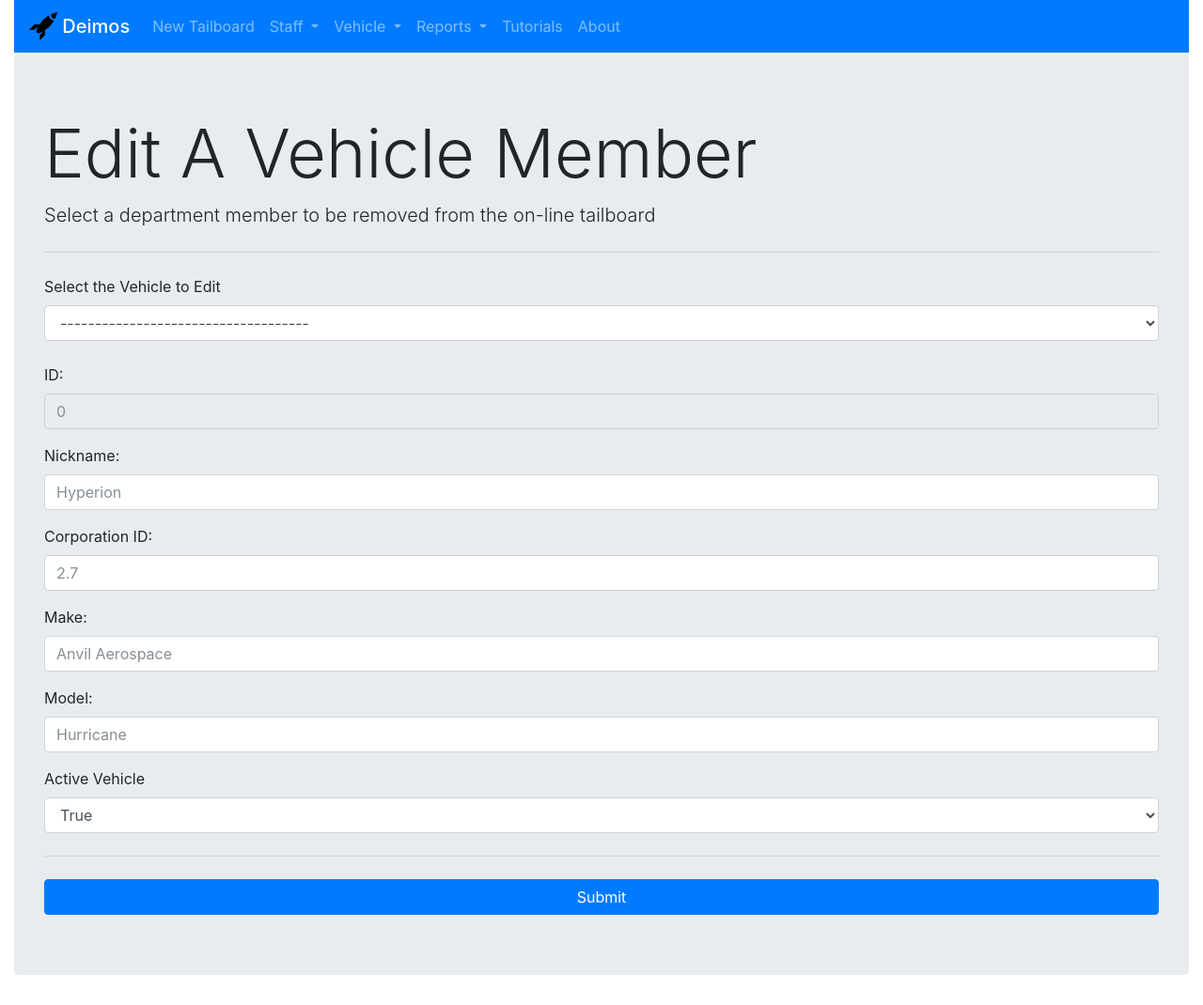
After one commit to kevans05/Deimos, a Flask app: page /editVehicle in a window 1280 px wide. The commit adds this page. Shown: the whole page at 94% size. Run offline with Flask 2, Linux system fonts and the light colour scheme; some libraries are stand-ins or nearby versions.

Commit message:
just need to add tailboard and a print function

```diff
--- /dev/null
+++ b/project/static/js/vehicleEditJS.js
@@ -0,0 +1,12 @@
+function myFunction() {
+    var str=document.getElementById('editVehicle').value.split(";")
+    alert(str)
+    document.getElementById("id").value = str[0];
+    document.getElementById("inputid").value = str[0];
+    document.getElementById("inputNickname").value = str[1];
+    document.getElementById("inputCorporationID").value = str[2];
+    document.getElementById("inputMake").value = str[3];
+    document.getElementById("inputModel").value = str[4];
+    document.getElementById("inputActive").value = str[5];
+
+}
--- a/project/templates/base.html
+++ b/project/templates/base.html
@@ -35,8 +35,8 @@
                         </a>
                         <div class="dropdown-menu" aria-labelledby="navbarDropdownMenuStaff">
                             <a class="dropdown-item" href="{{ url_for('newStaff') }}">New Staff</a>
-                            <a class="dropdown-item" href="#">Remove Staff</a>
-                            <a class="dropdown-item" href="#">Edit Staff</a>
+                            <a class="dropdown-item" href="{{ url_for('removeStaff') }}">Remove Staff</a>
+                            <a class="dropdown-item" href="{{ url_for('editStaff') }}">Edit Staff</a>
                         </div>
                     </li>
                     <li class="nav-item dropdown">
@@ -44,9 +44,9 @@
                             Vehicle
                         </a>
                         <div class="dropdown-menu" aria-labelledby="navbarDropdownMenuvehicle">
-                            <a class="dropdown-item" href="#">New Vehicle</a>
-                            <a class="dropdown-item" href="#">Remove Vehicle</a>
-                            <a class="dropdown-item" href="#">Edit Vehicle</a>
+                            <a class="dropdown-item" href="{{ url_for('newVehicle') }}">New Vehicle</a>
+                            <a class="dropdown-item" href="{{ url_for('removeVehicle') }}">Remove Vehicle</a>
+                            <a class="dropdown-item" href="{{ url_for('editVehicle') }}">Edit Vehicle</a>
                         </div>
                     </li>
                     <li class="nav-item dropdown">
--- a/project/templates/staffNew.html
+++ b/project/templates/staffNew.html
@@ -22,6 +22,7 @@
                     <label for="inputPhoneNumber">Phone Number:</label>
                     <input type="tel" class="form-control" id="inputPhoneNumber" name="inputPhoneNumber" aria-describedby="phoneNumber" placeholder="5196615800" required>
                 </div>
+                <br>
                 <button type="submit" class="btn btn-primary" style="width: 100%">Submit</button>
             </form>
     </div>
--- /dev/null
+++ b/project/templates/vehicleEdit.html
@@ -0,0 +1,51 @@
+{% extends "base.html" %}
+{% block content %}
+    <script src="/static/js/vehicleEditJS.js"></script>
+    <div class="container-fluid">
+        <div class="jumbotron">
+            <h1 class="display-3">Edit A Vehicle Member</h1>
+            <p class="lead">Select a department member to be removed from the on-line tailboard</p>
+            <hr class="my-4">
+                <label for="editVehicle">Select the Vehicle to Edit</label>
+                <select class="form-control" id="editVehicle" name="editVehicle" onchange="myFunction()">
+                    <option>------------------------------------</option>
+                     {% for o in vehicle %}
+                          <option value={{ o.id }};{{ o.nickname }};{{ o.corporationID }};{{ o.make }};{{ o.model }};{{ o.enabled }}>{{ o.nickname }} - {{ o.corporationID }} - {{ o.make }} {{ o.model }}  </option>
+                    {% endfor %}
+                </select>
+                <br>
+                <form action="{{ url_for('handleEditVehicle') }}" method="post">
+                    <div class="form-group">
+                        <label for="id">ID:</label>
+                        <input type="text" class="form-control" id="id" name="id" aria-describedby="id" placeholder="0" disabled>
+                        <input type="text" class="form-control" id="inputid" name="inputid" aria-describedby="id" placeholder="0" hidden>
+                     </div>
+                    <div class="form-group">
+                        <label for="inputNickname">Nickname:</label>
+                        <input type="text" class="form-control" id="inputNickname" name="inputNickname" aria-describedby="inputNickname" placeholder="Hyperion" required>
+                     </div>
+                    <div class="form-group">
+                        <label for="inputCorporationID">Corporation ID:</label>
+                        <input type="text" class="form-control" id="inputCorporationID" name="inputCorporationID" aria-describedby="inputCorporationID" placeholder="2.7" required>
+                    </div>
+                    <div class="form-group">
+                        <label for="inputMake">Make:</label>
+                        <input type="email" class="form-control" id="inputMake" name="inputMake" aria-describedby="inputMake" placeholder="Anvil Aerospace" required>
+                    </div>
+                    <div class="form-group">
+                        <label for="inputModel">Model:</label>
+                        <input type="tel" class="form-control" id="inputModel" name="inputModel" aria-describedby="inputModel" placeholder="Hurricane" required>
+                    </div>
+                    <div class="form-group">
+                        <label for="inputEnabled">Active Vehicle</label>
+                        <select class="form-control" name="activeVehicle" id="inputActive">
+                            <option value=True>True</option>
+                            <option value=False>False</option>
+                        </select>
+                    </div>
+                    <hr class="my-4">
+                    <button type="submit" class="btn btn-primary" style="width: 100%">Submit</button>
+                </form>
+        </div>
+    </div>
+{% endblock %}
--- a/project/views.py
+++ b/project/views.py
@@ -11,12 +11,94 @@ def index():
 def newStaff():
     return render_template('staffNew.html',
                            title='New Staff')
-
 @app.route('/handleNewStaff', methods=['POST'])
 def handleNewStaff():
     if request.method == 'POST':
-        print('x')
-       #'table.insert(dict(firstName=request.form['inputFirstName'], lastName=request.form['inputLastName'], email=request.form['inputEmail'], tel=request.form['inputPhoneNumber']))
+        db = dataset.connect('sqlite:///project/dynamic/db/database.db')
+        table = db['staff']
+        table.insert(dict(firstName=request.form['inputFirstName'], lastName=request.form['inputLastName'], email=request.form['inputEmail'], tel=request.form['inputPhoneNumber'],enabled=1))
+
+    return redirect('/')
+
+@app.route('/removeStaff')
+def removeStaff():
+    db = dataset.connect('sqlite:///project/dynamic/db/database.db')
+    table = db['staff']
+    staff = table.find(enabled=1)
+    return render_template('staffRemove.html',
+                           title='New Staff',staff=staff)
+
+@app.route('/handleRemoveStaff', methods=['POST'])
+def handleRemoveStaff():
+    if request.method == 'POST':
+        db = dataset.connect('sqlite:///project/dynamic/db/database.db')
+        table = db['staff']
+        for x in request.form.getlist('removeStaff'):
+            table.update(dict(id=x,enabled=0),['id'])
+    return redirect('/')
+
+@app.route('/editStaff')
+def editStaff():
+    db = dataset.connect('sqlite:///project/dynamic/db/database.db')
+    table = db['staff']
+    return render_template('staffEdit.html',
+                           title='New Staff',staff=table)
+
+@app.route('/handleEditStaff', methods=['POST'])
+def handleEditStaff():
+    if request.method == 'POST':
+        db = dataset.connect('sqlite:///project/dynamic/db/database.db')
+        table = db['staff']
+        table.update(dict(id=request.form['inputid'], firstName=request.form['inputFirstName'],lastName=request.form['inputLastName'], email=request.form['inputEmail'],tel=request.form['inputPhoneNumber'],enabled=['activeStaff']), ['id'])
+    return redirect('/')
+
+@app.route('/newVehicle')
+def newVehicle():
+    return render_template('vehicleNew.html',
+                           title='New Vehicle')
+@app.route('/handleNewVehicle', methods=['POST'])
+def handleNewVehicle():
+    if request.method == 'POST':
+        db = dataset.connect('sqlite:///project/dynamic/db/database.db')
+        table = db['vehicle']
+        print(request.form)
+        table.insert(dict(nickname=request.form['inputNickname'],
+                          corporationID=request.form['inputCorporationID'], make=request.form['inputMake'],
+                          model=request.form['inputModel'],enabled=1))
+
+    return redirect('/')
+
+@app.route('/removeVehicle')
+def removeVehicle():
+    db = dataset.connect('sqlite:///project/dynamic/db/database.db')
+    table = db['vehicle']
+    vehicle = table.find(enabled=1)
+    return render_template('vehicleRemove.html',
+                           title='New Vehicle',vehicle=vehicle)
+
+@app.route('/handleRemoveVehicle', methods=['POST'])
+def handleRemoveVehicle():
+    if request.method == 'POST':
+        db = dataset.connect('sqlite:///project/dynamic/db/database.db')
+        table = db['vehicle']
+        for x in request.form.getlist('removeVehicle'):
+            table.update(dict(id=x,enabled=0),['id'])
+    return redirect('/')
+
+@app.route('/editVehicle')
+def editVehicle():
+    db = dataset.connect('sqlite:///project/dynamic/db/database.db')
+    table = db['vehicle']
+    return render_template('vehicleEdit.html',
+                           title='New Vehicle',vehicle=table)
+@app.route('/handleEditVehicle', methods=['POST'])
+def handleEditVehicle():
+    if request.method == 'POST':
+        db = dataset.connect('sqlite:///project/dynamic/db/database.db')
+        table = db['vehicle']
+        table.update(dict(nickname=request.form['inputNickname'],
+                          corporationID=request.form['inputCorporationID'], make=request.form['inputMake'],
+                          model=request.form['inputModel'],enabled=['activeVehicle']), ['id'])
     return redirect('/')
 
 @app.route('/about')
```
Also changed, not shown: project/static/js/staffEditJS.js (added, +12 -0 lines), project/templates/staffEdit.html (added, +51 -0 lines), project/templates/staffRemove.html (added, +19 -0 lines), project/templates/vehicleNew.html (added, +30 -0 lines), project/templates/vehicleRemove.html (added, +19 -0 lines).
